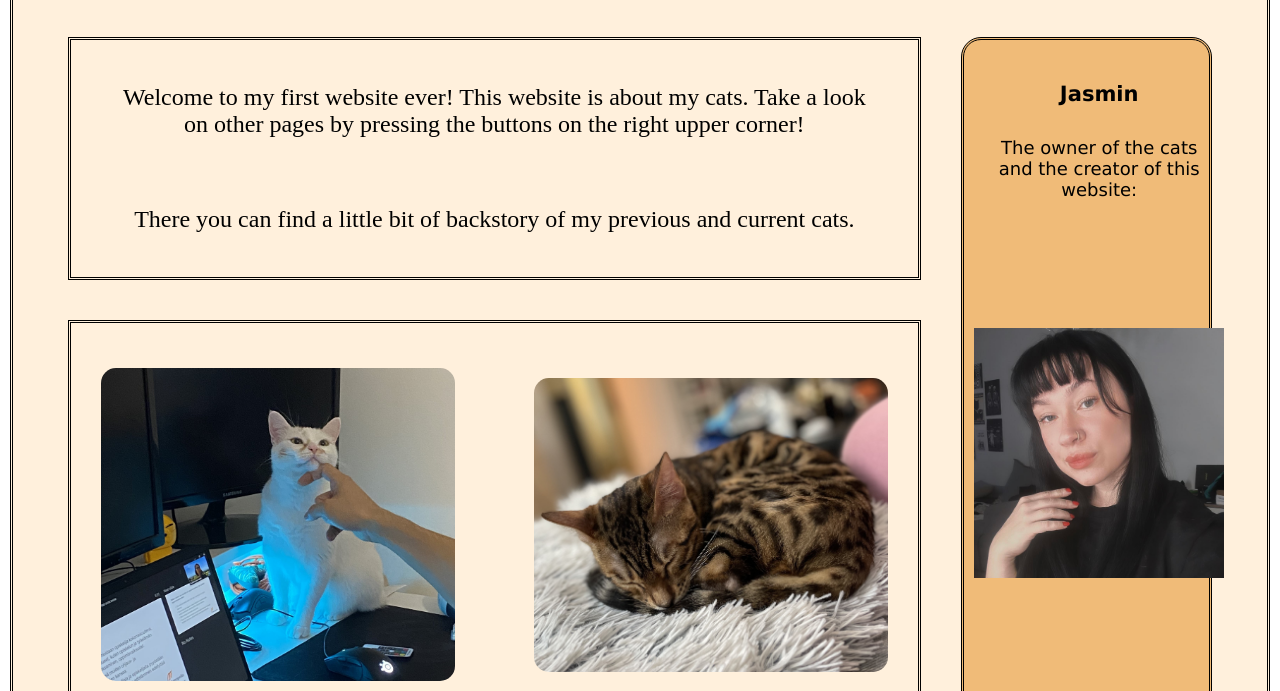
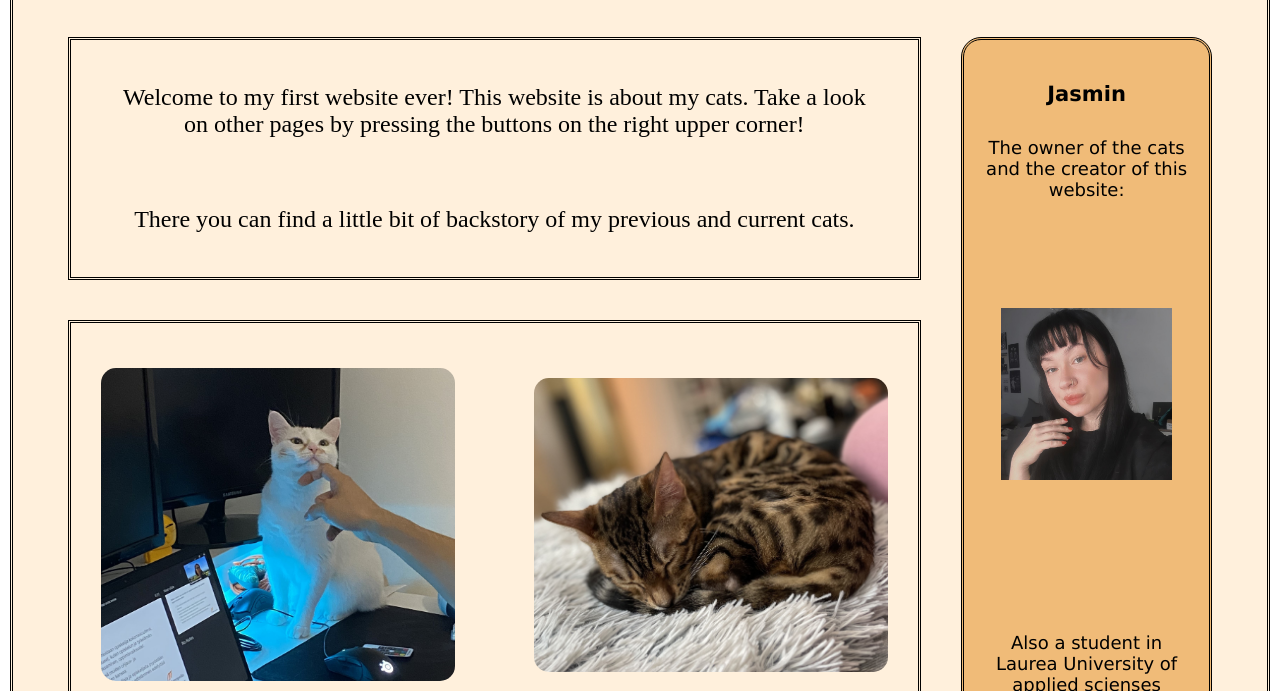
Before and after one commit to jqssu/Verkkosivut_jasmin, a plain HTML site: page index.html in a window 1280 px wide. Shown: the part 261-952 px from the top of the page. Drawn offline with Linux system fonts and the light colour scheme.

Commit message:
korjauksia

```diff
--- a/styles.css
+++ b/styles.css
@@ -37,8 +37,10 @@ a:hover, a:active {background-color: gray;}
     text-align: right;
   }
   .sidebar {display: flex;
+    flex-direction: column;
+    justify-content: space-between;
     width: 20%;
-    height: 800px;
+    height: 117vh;
     word-wrap: break-word;
     font-size: large;
     margin-right: 55px;
@@ -57,11 +59,11 @@ a:hover, a:active {background-color: gray;}
     .containerh {justify-self: baseline;
     font-family:'Lucida Sans', 'Lucida Sans Regular';
 padding-bottom: 30px;}
-    div.imagec img {width: 250px;
+    div.imagec img {max-width: 70%;
 padding-right: 10px;
 padding-left: 10px;
-padding-top: 100px;
-padding-bottom: 140px;
+padding-top: 80px;
+padding-bottom: 120px;
 border-style: hidden;
 border-radius: 10px;}
 div.text-container { display: flex;
```
